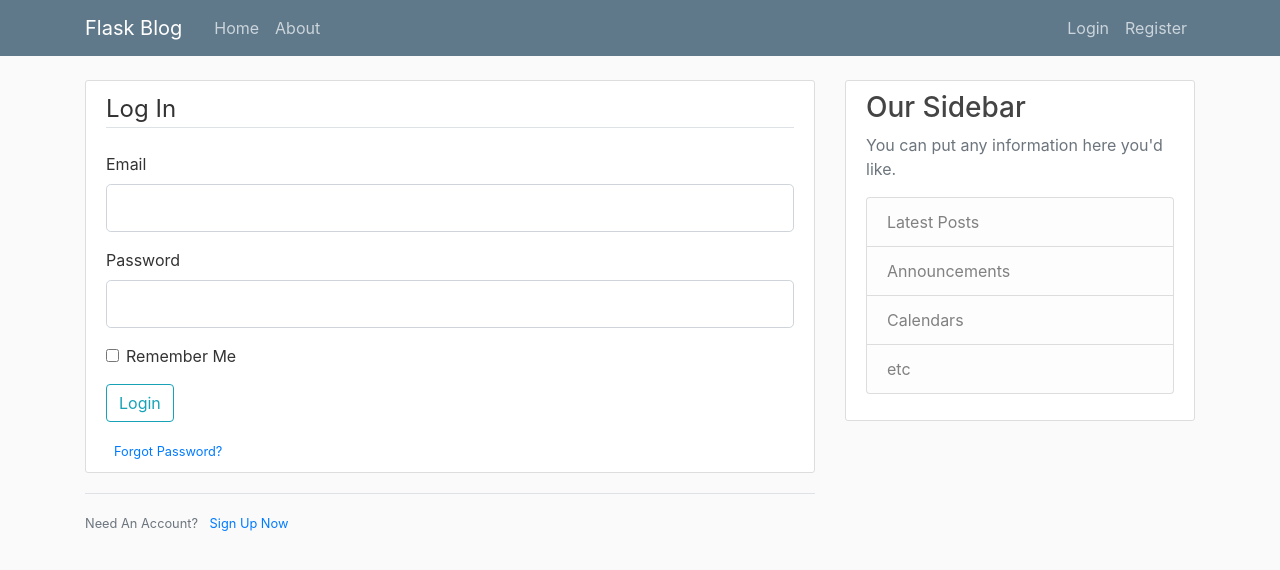
After one commit to vladf2n/flask_blog_project, a Flask app: page /login in a window 1280 px wide. The commit adds this page. Shown: the top 570 px of the page. Run offline with Flask 2, Linux system fonts and the light colour scheme; some libraries are stand-ins or nearby versions.

Commit message:
Created registration and login forms and their validations

```diff
--- a/flaskblog.py
+++ b/flaskblog.py
@@ -1,5 +1,7 @@
-from flask import Flask, render_template, url_for
+from flask import Flask, render_template, url_for, flash, redirect
+from forms import RegistrationForm, LoginForm
 app = Flask(__name__)
+app.config['SECRET_KEY'] = '999cdc73be3f423bba567b0a4c12ea62a1276f4a010d5fa9961728a46e170ae8'
 
 # Dummy variables to use in html
 posts = [
@@ -25,3 +27,26 @@
 @app.route("/about")
 def about():
     return render_template('about.html', title='About')
+
+@app.route("/register", methods=['GET', 'POST'])
+def register():
+    form = RegistrationForm()
+
+    if form.validate_on_submit():
+        flash(f'Account created for {form.username.data}!', 'success')
+        return redirect(url_for('home'))
+
+    return render_template('register.html', title='Register', form=form)
+
+@app.route("/login", methods=['GET', 'POST'])
+def login():
+    form = LoginForm()
+
+    if form.validate_on_submit():
+        if form.email.data == 'admin@blog.com' and form.password.data == 'password':
+            flash('You have been loged in!', 'success')
+            return redirect(url_for('home'))
+        else:
+            flash('Login Unsuccessful. Please check username and password', 'danger')
+
+    return render_template('login.html', title='Login', form=form)
--- /dev/null
+++ b/forms.py
@@ -0,0 +1,17 @@
+from flask_wtf import FlaskForm
+from wtforms import StringField, PasswordField, SubmitField, BooleanField
+from wtforms.validators import DataRequired, Length, Email, EqualTo
+
+class RegistrationForm(FlaskForm):
+    username = StringField('Username', validators=[DataRequired(), Length(min=2, max=20)])
+    email = StringField('Email', validators=[DataRequired(), Email()])
+    password = PasswordField('Password', validators=[DataRequired()])
+    confirm_password = PasswordField('Confirm Password', validators=[DataRequired(), EqualTo('password')])
+    submit = SubmitField('Sign Up')
+
+
+class LoginForm(FlaskForm):
+    email = StringField('Email', validators=[DataRequired(), Email()])
+    password = PasswordField('Password', validators=[DataRequired()])
+    remember = BooleanField('Remember Me')
+    submit = SubmitField('Login')
--- a/templates/layout.html
+++ b/templates/layout.html
@@ -26,13 +26,13 @@
                 </button>
                 <div class="collapse navbar-collapse" id="navbarToggle">
                     <div class="navbar-nav mr-auto">
-                        <a class="nav-item nav-link" href="/">Home</a>
-                        <a class="nav-item nav-link" href="/about">About</a>
+                        <a class="nav-item nav-link" href="{{ url_for('home') }}">Home</a>
+                        <a class="nav-item nav-link" href="{{ url_for('about') }}">About</a>
                     </div>
                     <!-- Navbar Right Side -->
                     <div class="navbar-nav">
-                        <a class="nav-item nav-link" href="/login">Login</a>
-                        <a class="nav-item nav-link" href="/register">Register</a>
+                        <a class="nav-item nav-link" href="{{ url_for('login') }}">Login</a>
+                        <a class="nav-item nav-link" href="{{ url_for('register') }}">Register</a>
                     </div>
                 </div>
             </div>
@@ -42,6 +42,15 @@
     <main role="main" class="container">
         <div class="row">
             <div class="col-md-8">
+                {% with messages = get_flashed_messages(with_categories=true) %}
+                    {% if messages %}
+                        {% for category, message in messages %}
+                            <div class="alert alert-{{ category }}">
+                                {{ message }}
+                            </div>
+                        {% endfor %}
+                    {% endif %}
+                {% endwith %}
                 {% block content %}{% endblock %}
             </div>
             <div class="col-md-4">
--- /dev/null
+++ b/templates/login.html
@@ -0,0 +1,59 @@
+{% extends "layout.html" %}
+{% block content %}
+    <div class="content-section">
+        <form method="POST" action="" novalidate>
+            {{ form.hidden_tag() }}
+            <fieldset class="form-group">
+                <legend class="border-bottom mb-4">Log In</legend>
+                <div class="form-group">
+                    {{ form.email.label(class="form-control-label") }}
+
+                    {% if form.email.errors %}
+                        {{ form.email(class="form-control form-control-lg is-invalid") }}
+                        <div class="invalid-feedback">
+                            {% for error in form.email.errors %}
+                                <span>{{ error }}</span>
+                            {% endfor %}
+                        </div>
+                    {% else %}
+                        {{ form.email(class="form-control form-control-lg") }}
+                    {% endif %}
+                </div>
+
+                <div class="form-group">
+                    {{ form.password.label(class="form-control-label") }}
+
+                    {% if form.password.errors %}
+                        {{ form.password(class="form-control form-control-lg is-invalid") }}
+                        <div class="invalid-feedback">
+                            {% for error in form.password.errors %}
+                                <span>{{ error }}</span>
+                            {% endfor %}
+                        </div>
+                    {% else %}
+                        {{ form.password(class="form-control form-control-lg") }}
+                    {% endif %}
+                </div>
+
+                <div class="form-check">
+                    {{form.remember(class="form-check-input")}}
+                    {{form.remember.label(class="form-check-label")}}
+                </div>
+            </fieldset>
+
+            <div class="form-group">
+                {{ form.submit(class="btn btn-outline-info") }}
+            </div>
+
+            <small class="text-muted ml-2">
+                <a href="#">Forgot Password?</a>
+            </small>
+
+        </form>
+    </div>
+    <div class="border-top pt-3">
+        <small class="text-muted">
+            Need An Account? <a class="ml-2" href="{{ url_for('login') }}">Sign Up Now</a>
+        </small>
+    </div>
+{% endblock content %}
```
Also changed, not shown: templates/register.html (added, +80 -0 lines).
